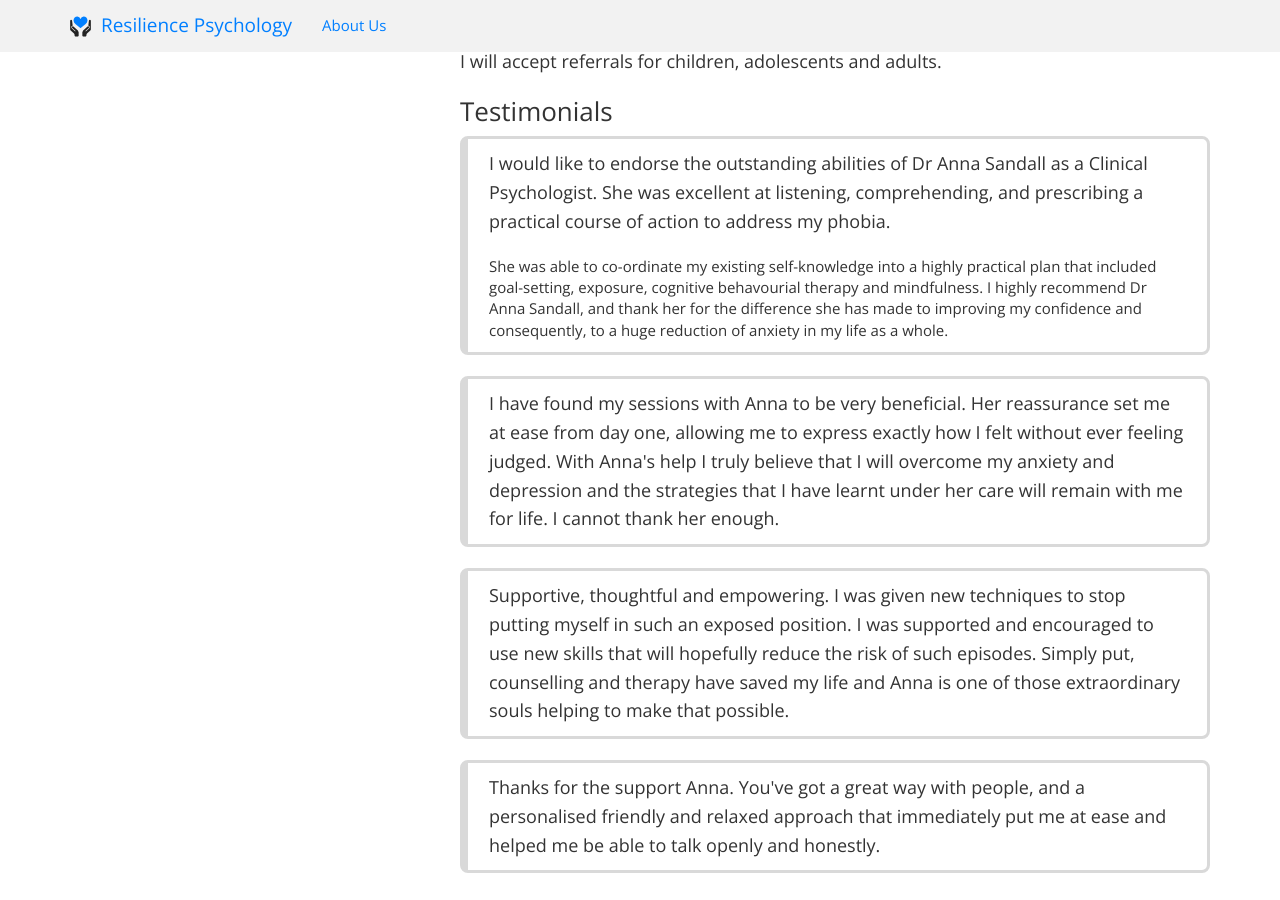
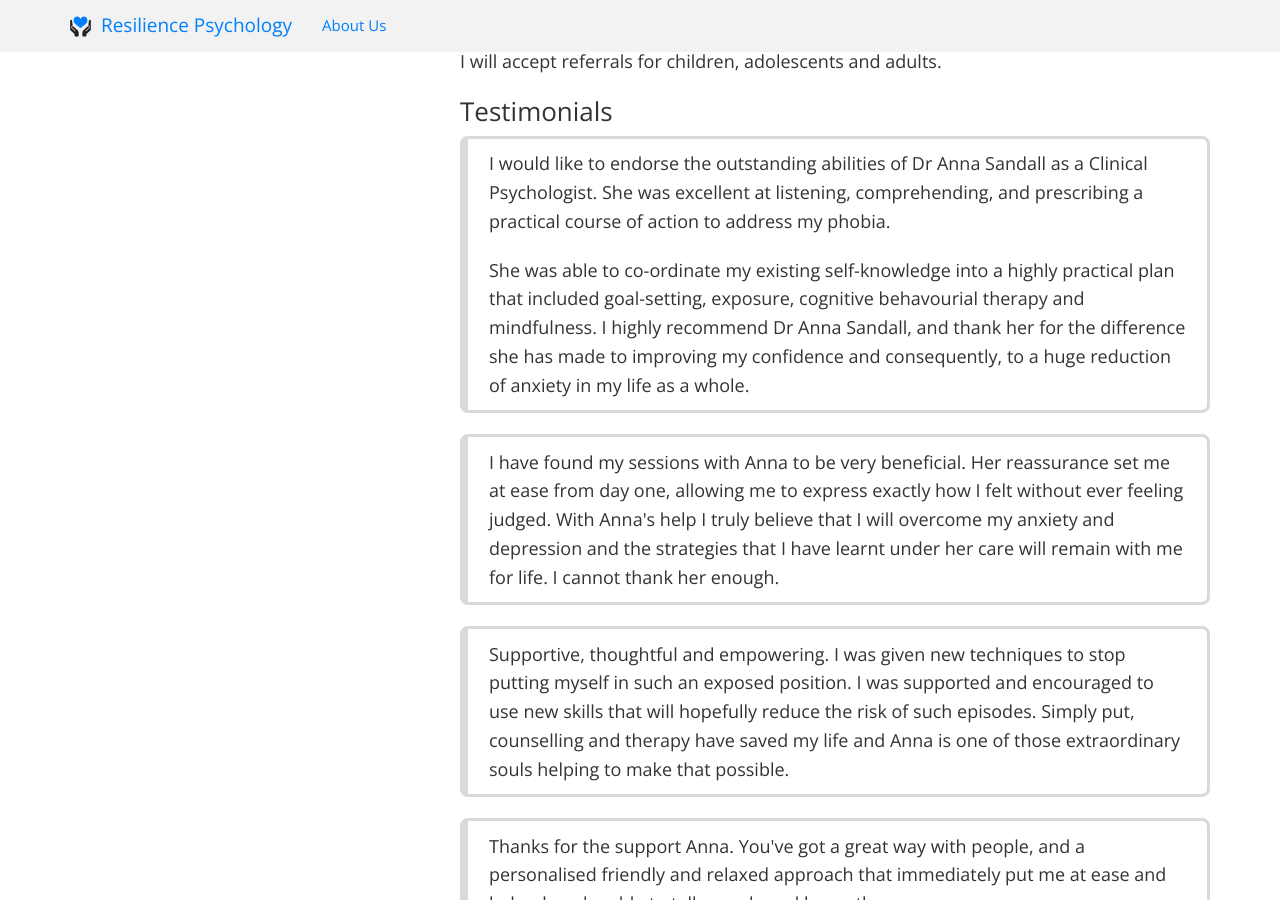
Before and after one commit to resiliencepsychology/beresilient, a Jekyll site: the page built from anna-sandall.html, in a window 1280 px wide and 900 px high, scrolled down 1136 px. Built offline with Jekyll 4.4.1, drawn with Linux system fonts in a browser that asks for light colours; nearby versions of some CDN libraries.

Commit message:
autoinsertion sucks.

```diff
--- a/anna-sandall.html
+++ b/anna-sandall.html
@@ -83,7 +83,7 @@ layout: default
       <p>
       I would like to endorse the outstanding abilities of Dr Anna Sandall as a Clinical Psychologist. She was excellent at listening, comprehending, and prescribing a practical course of action to address my phobia.
       </p>
-      <p></p>
+      <p>
       She was able to co-ordinate my existing self-knowledge into a highly practical plan that included goal-setting, exposure, cognitive behavourial therapy and mindfulness. I highly recommend Dr Anna Sandall, and thank her for the difference she has made to improving my confidence and consequently, to a huge reduction of anxiety in my life as a whole.
       </p>
     </blockquote>
```
